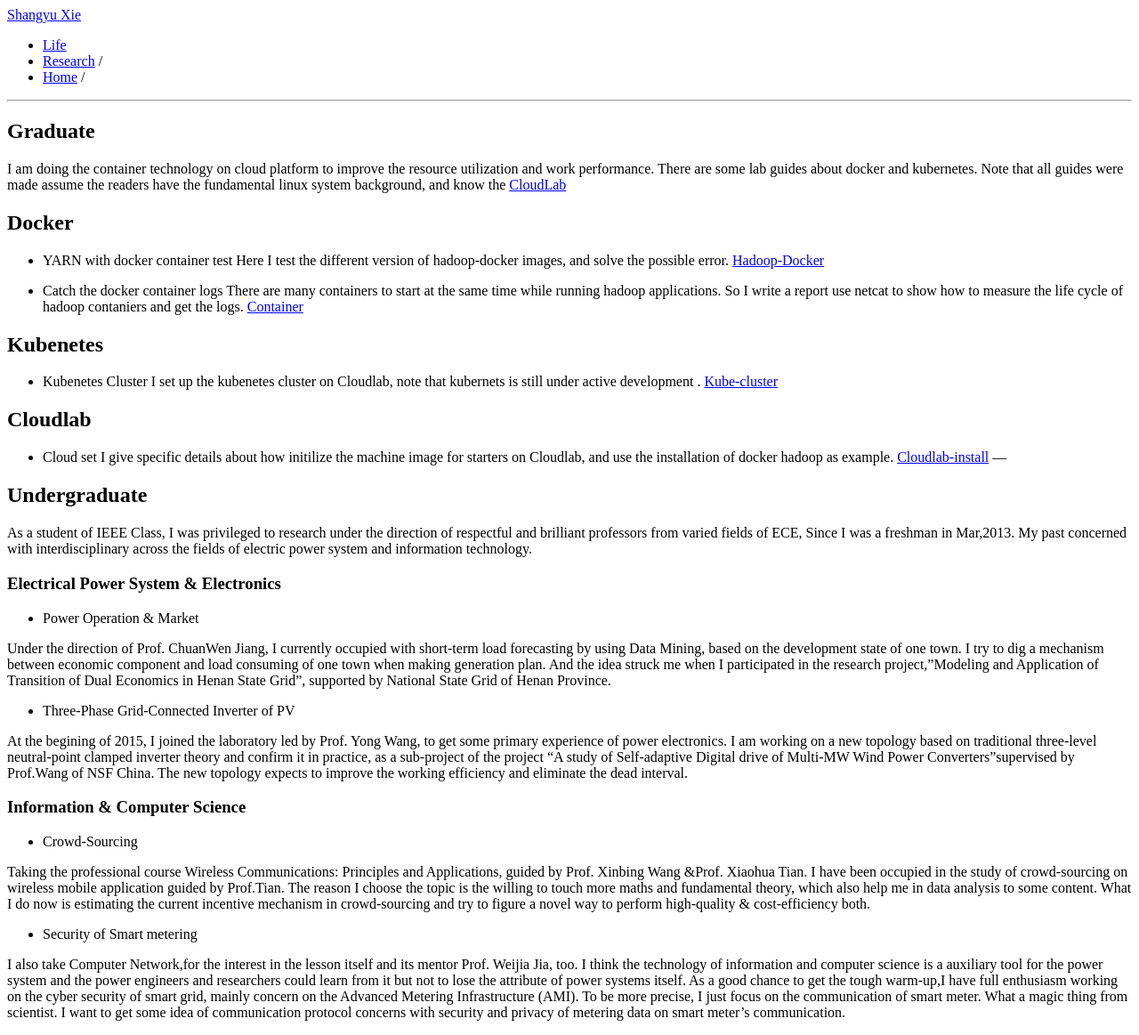
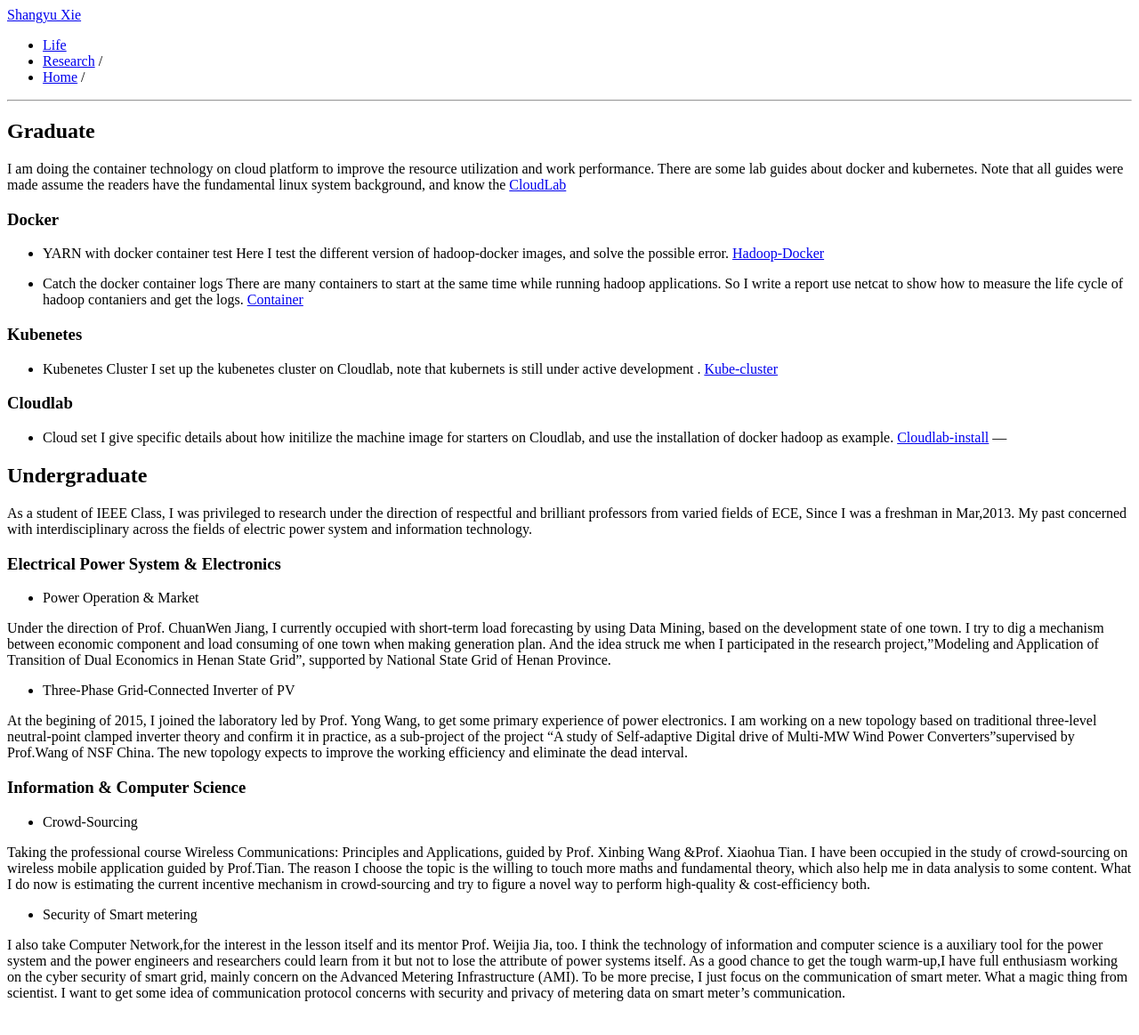
Before and after one commit to songwellxie/songwellxie.github.io, a Jekyll site: the page built from research.md, in a window 1280 px wide. Shown: the whole page at 89% size. Built offline with Jekyll 4.4.1, drawn with Linux system fonts in a browser that asks for light colours; our own code applies the rules of GitHub Pages for plain Markdown files; after the commit the page ends 1141 px from its top, so only the background shows below that.

```diff
--- a/research.md
+++ b/research.md
@@ -5,18 +5,18 @@ layout: default
 ## Graduate
 I am doing the container technology on cloud platform to improve the resource utilization and work performance. There are some lab guides about docker and kubernetes. Note that all guides were made assume the readers have the fundamental linux system background, and know the [CloudLab](https://cloudlab.us/)
 
-## Docker
+### Docker
 * YARN with docker container test
 Here I test the different version of hadoop-docker images, and solve the possible error. [Hadoop-Docker](Hadoop-Docker.pdf)
 
 * Catch the docker container logs
 There are many containers to start at the same time while running hadoop applications. So I write a report use netcat to show how to measure the life cycle of hadoop contaniers and get the logs. [Container](Container-log.pdf)
 
-## Kubenetes
+### Kubenetes
 * Kubenetes Cluster
 I set up the kubenetes cluster on Cloudlab, note that kubernets is still under active development . [Kube-cluster](kube-cluster.pdf)
 
-## Cloudlab
+### Cloudlab
 * Cloud set
 I give specific details about how initilize the machine image for starters on Cloudlab, and use the installation of docker hadoop as example. [Cloudlab-install](Cloudlab-install.pdf)
 ---
```
